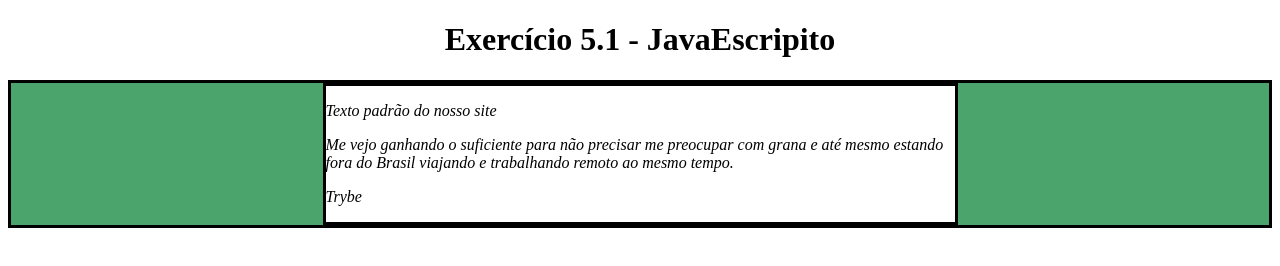
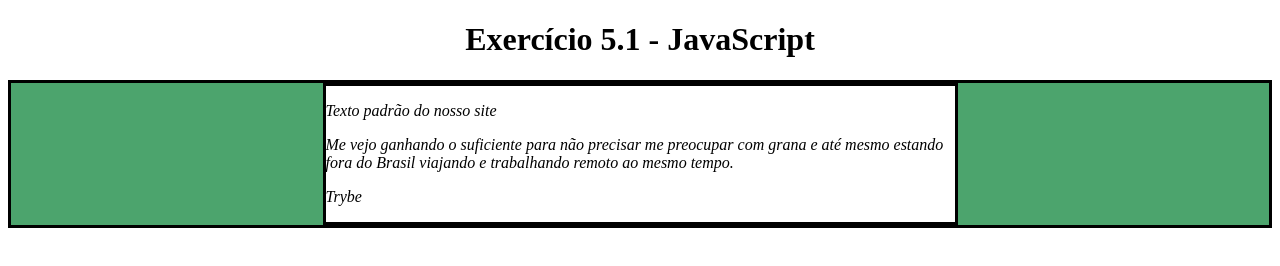
Before and after one commit to neogabe/trybe-exercicios, a plain HTML site: page Fundamentos/Javascript - DOM, Eventos e Web Storage/Javascript - DOM e seletores/index.html in a window 1280 px wide. Drawn offline with Linux system fonts and the light colour scheme.

Commit message:
exercicio 4 finalizado

```diff
--- a/Fundamentos/Javascript - DOM, Eventos e Web Storage/Javascript - DOM e seletores/index.html
+++ b/Fundamentos/Javascript - DOM, Eventos e Web Storage/Javascript - DOM e seletores/index.html
@@ -62,6 +62,9 @@
       centerContent.style.backgroundColor = "#FFFF";
 
       // 4. Crie uma função que corrija o texto da tag <h1>.
+      const title = document.querySelector(".title");
+      title.innerText = "Exercício 5.1 - JavaScript";
+
       // 5. Crie uma função que modifique todo o texto da tag <p> para maiúsculo.
       // 6. Crie uma função que exiba o conteúdo de todas as tags <p> no console.
     </script>
```
